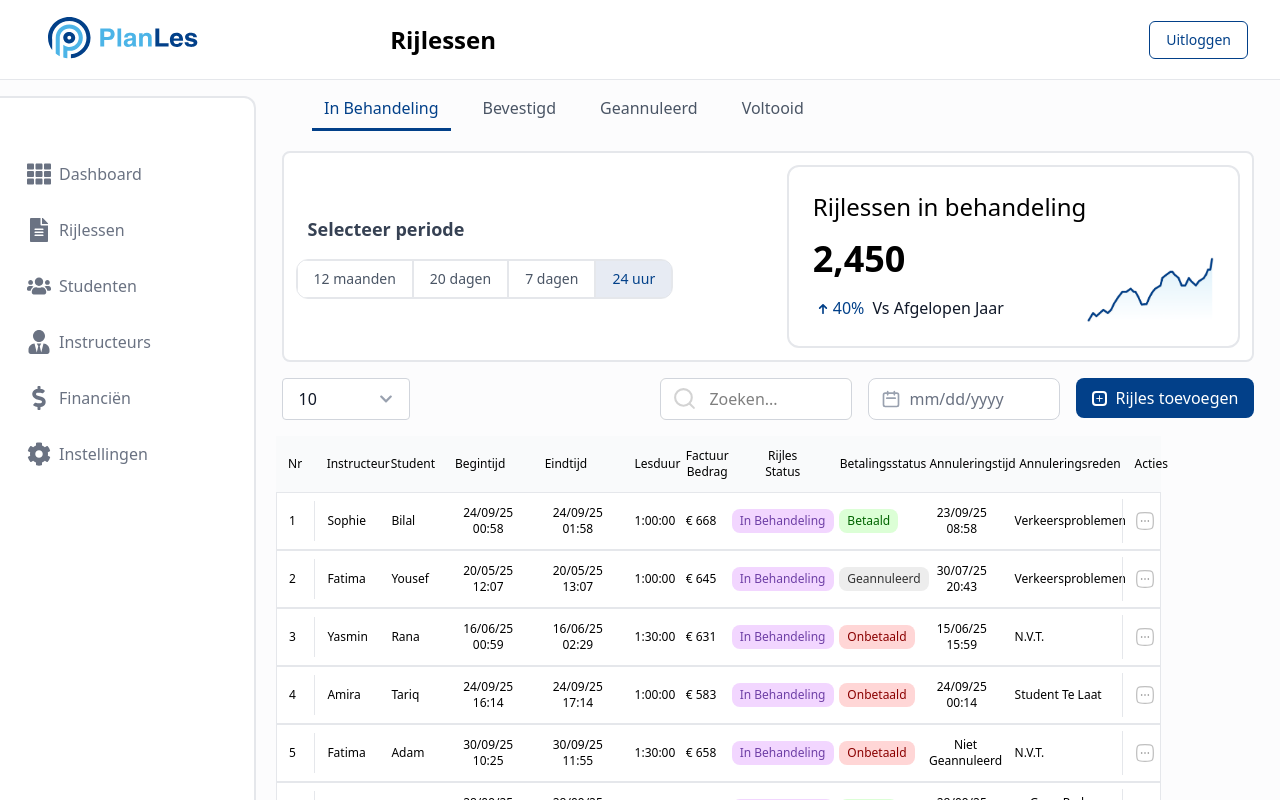
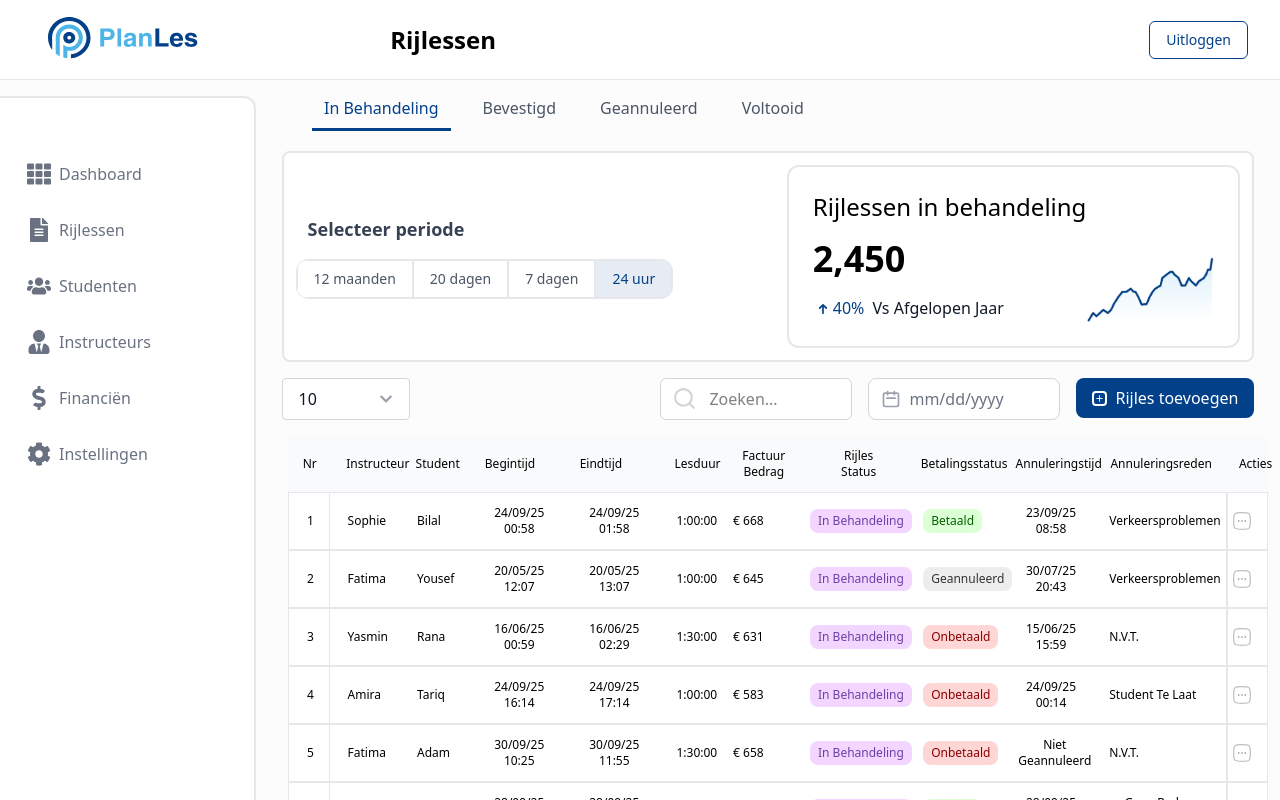
Before and after one commit to nabil-2003/planless, a Next.js app: page /admin-panel/driving-lessons in a window 1280 px wide. Shown: the top 800 px of the page. Built offline with nearby package versions, Linux system fonts and the light colour scheme.

Commit message:
table fixing 1/10

```diff
--- a/src/app/admin-panel/driving-lessons/page.tsx
+++ b/src/app/admin-panel/driving-lessons/page.tsx
@@ -180,7 +180,7 @@ export default function page() {
                             </Button >
                         </div>
                         <CustomTable
-                            className='ml-5  capitalize'
+                            className='ml-8  capitalize'
                             filterTable={currentFilterType}
                             data={[...parsedLessons()]}
                             searchQuery={searchQuery}
--- a/src/components/admin/ui/CustomTable.tsx
+++ b/src/components/admin/ui/CustomTable.tsx
@@ -127,22 +127,22 @@ export default function CustomTable({
   return (
     <>
       {/* Table Container with Horizontal Scroll */}
-      <div className={className+ 'mb-4   w-max bg-amber-400 '}>
+      <div className={className+ 'mb-4 mr-3'}>
         {/* Table Header */}
-        <ul className='flex justify-around *:shrink-0 *:text-center border-gray-200  *:h-[7vh] bg-[#f9fafb] *:capitalize *:font-normal *:text-xs items-center'>
-          <li className='w-[3vw] p-3   text-left flex items-center border-gray-200 '>nr</li>
+        <ul className='flex justify-around  *:shrink-0 *:text-center   *:h-[7vh] bg-[#f9fafb] *:capitalize *:font-normal *:text-xs items-center'>
+          <li className='w-[3vw] px-3   text-left flex items-center  '>nr</li>
           <li className='w-[5vw] p-3  text-left flex items-center pl-3 border-gray-200 '>instructeur</li>
           <li className='w-[5vw] p-3  text-left flex items-center pl-3 border-gray-200'>student</li>
           <li className='w-[7vw] p-3  text-left flex items-center pl-3 border-gray-200 '>Begintijd</li>
           <li className='w-[7vw] p-3  text-left flex items-center pl-3 border-gray-200 '>Eindtijd</li>
           <li className='w-[4vw] p-3  text-left flex items-center pl-3 border-gray-200 '>Lesduur</li>
-          <li className='w-[5vw] p-3  text-left flex items-center pl-3 border-gray-200 '>factuur bedrag</li>
+          <li className='w-[7vw] p-3  text-left flex items-center pl-3 border-gray-200 '>factuur bedrag</li>
            <li className='w-[7vw] p-3  text-left flex items-center pl-3 border-gray-200'>Rijles status</li>
           <li className='w-[7vw] p-3  text-left flex items-center pl-3 border-gray-200 '>Betalingsstatus</li>
 
           <li className='w-[7vw] p-3 text-left flex items-center border-gray-200 '>annuleringstijd</li>
           <li className='w-[9vw] p-3 text-left flex items-center border-gray-200 '>annuleringsreden</li>
-          <li className='w-[3vw] p-3 text-left flex items-center border-gray-200 '>acties</li>
+          <li className='w-[3vw] p-3 text-left flex items-center border-gray-200 ml-2 '>acties</li>
         </ul>
 
         {/* Table Rows */}
@@ -258,14 +258,14 @@ const TableElement = ({ ele, id }: { ele: Data_Lessons, id: number }) => {
     [ColorToStatus]
   )
   return (
-    <ul className='*:text-center *:shrink-0  hover:bg-[#f2f4ff] bg-white  relative border-1 border-gray-200 flex justify-around    *:capitalize *:font-normal *:text-xs items-center'>
-      <li className='w-[3vw]  p-3 text-left flex items-center border-r-1 border-gray-200 '>{id}</li>
+    <ul className='*:text-center *:shrink-0  hover:bg-[#f2f4ff] bg-white  *:min-h-[7vh] relative border-1 border-gray-200 flex justify-around    *:capitalize *:font-normal *:text-xs items-center'>
+      <li className='w-[3vw]   text-center justify-center flex items-center border-r-1 border-gray-200 '>{id}</li>
       <li className='w-[5vw] p-3    text-left flex items-center '>{ele?.instructeur}</li>
       <li className='w-[5vw] p-3  text-left flex items-center '>{ele?.student}</li>
       <li className='w-[7vw] p-3   text-left flex items-center '>{ele?.begintijd}</li>
       <li className='w-[7vw] p-3    text-left flex items-center '>{ele?.eindtijd}</li>
       <li className='w-[4vw] p-3   text-left flex items-center '>{ele?.lesduur}</li>
-      <li className='w-[5vw] p-3   text-left flex items-center '>{ele?.factuur_bedrag}</li>
+      <li className='w-[7vw] p-3   text-left flex items-center '>{ele?.factuur_bedrag}</li>
 
       {/* Status columns with colored badges */}
       <li className='w-[7vw] p-3  text-left flex items-center justify-center'>
@@ -293,11 +293,11 @@ const TableElement = ({ ele, id }: { ele: Data_Lessons, id: number }) => {
       </li>
 
       <li className='w-[7vw]  p-3   flex items-center text-left '>{ele.annuleringstijd}</li>
-      <li className='whitespace-normal  w-[9vw] flex items-center  text-xs p-2 text-left'>{ele.annuleringsreden}</li>
+      <li className='whitespace-normal  w-[9vw] flex items-center mr-1  border-gray-200   text-xs p-2 text-left'>{ele.annuleringsreden}</li>
 
       {/* Actions column */}
-      <li className='w-[3vw] h-full p-3 flex  items-center  text-left border-l-1 border-gray-200'>
-        <button className='outline-none cursor-pointer' onClick={() => { modalRef.current?.Open() }}>
+      <li className='w-[3vw] h-full p-3 flex  items-center  border-l-2   border-gray-200    justify-end  text-left  '>
+        <button className='outline-none ml-auto cursor-pointer' onClick={() => { modalRef.current?.Open() }}>
           <MenuIcon s='gray' w='20px' h='20px' f='gray' />
         </button>
       </li>
```
